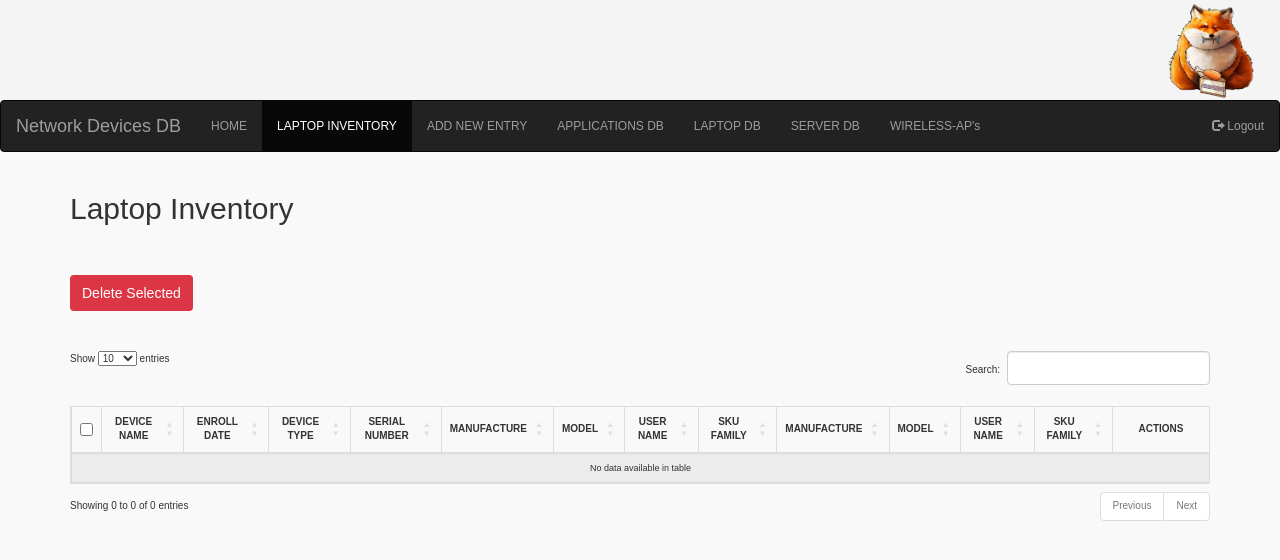
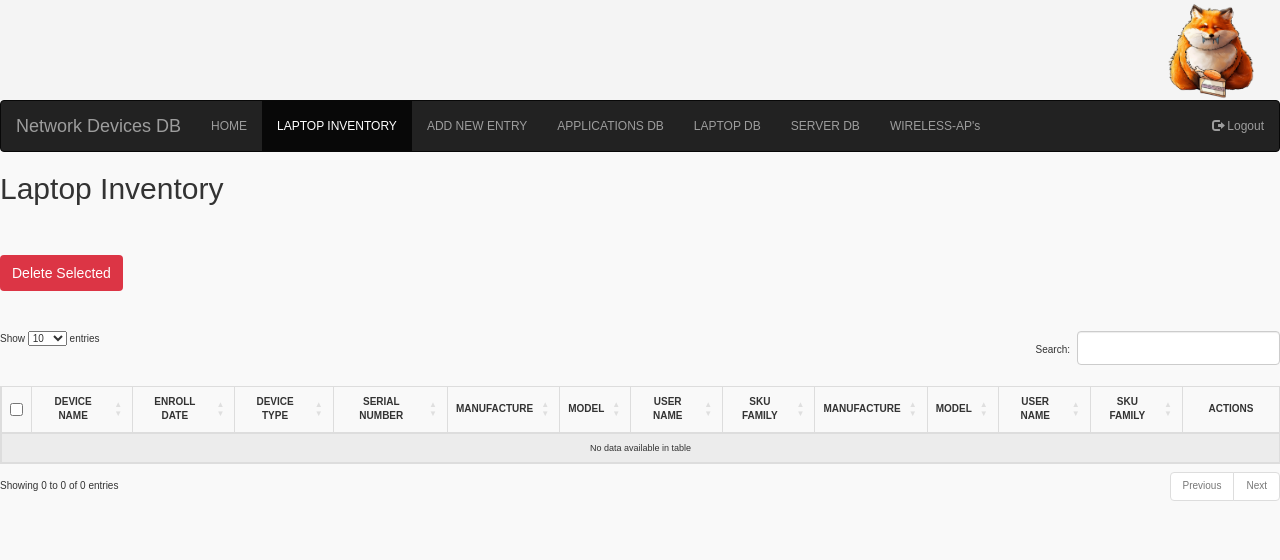
Before and after one commit to miroshar-success/Simple-bootstrap-login-table, a PHP site: page / in a window 1280 px wide. Shown: the top 560 px of the page. Run offline with PHP 8.4, Linux system fonts and the light colour scheme; the visitor is signed in with stand-in values (Sample User, id 1); data that the repository does not hold is empty; some libraries are stand-ins or nearby versions.

Commit message:
fix:layout

```diff
--- a/indexEQIP.php
+++ b/indexEQIP.php
@@ -87,7 +87,7 @@
 
 <?php include 'logo.php'; ?>
 <?php include 'navbar.php'; ?>
-<div class="container">
+<div class="">
     <h2>Network Devices</h2>
     <form method="POST">
         <button type="submit" name="delete_selected" class="btn btn-danger bulk-delete" style="margin: 20px 0">Delete Selected</button>
--- a/lapinv.php
+++ b/lapinv.php
@@ -97,7 +97,7 @@
 <?php include 'logo.php'; ?>
 <?php include 'navbar.php'; ?>
 
-<div class="container">
+<div class="">
     <h2>Laptop Inventory</h2>
     <form method="POST">
         <button type="submit" name="delete_selected" class="btn btn-danger bulk-delete" style="margin: 40px 0">Delete Selected</button>
```
